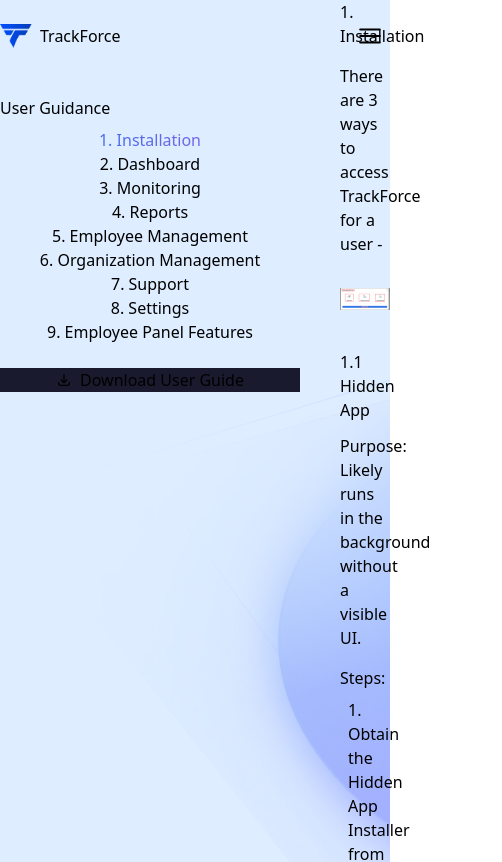
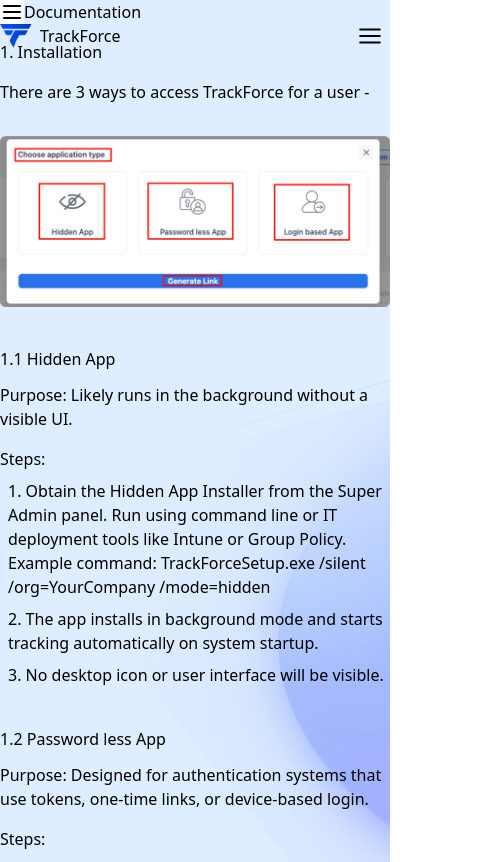
Before and after one commit to itsahadul99/trackforce-portfolio, a Next.js app: page /documentation in a window 390 px wide. Shown: the top 862 px of the page, 502 px wide, since content can reach past the window. Built offline with nearby package versions, Linux system fonts and the light colour scheme.

Commit message:
Refactor About and Documentation components for improved layout and responsiveness

```diff
--- a/src/features/about/AboutMission.tsx
+++ b/src/features/about/AboutMission.tsx
@@ -17,8 +17,8 @@
 });
 const AboutMission = () => {
     return (
-        <div className='w-full h-[80vh]  flex justify-between items-center gap-10'>
-            <div className="w-[50%]">
+        <div className='w-full h-[80vh]  flex flex-col lg:flex-row justify-between items-center gap-10'>
+            <div className="w-full lg:w-[50%]">
                 <div className="flex flex-col justify-center">
                     <div className="content_title_border_new w-fit mb-1 button">
                         <div className="px-4 py-2 text-sm font-semibold content_title_text_new">
@@ -63,7 +63,7 @@
                     </div>
                 </div>
             </div>
-            <div className="w-[50%]">
+            <div className="w-full lg:w-[50%]">
                 <div className="relative w-full flex justify-end">
                     <motion.div
                         className="absolute -top-48 right-14 z-20"
--- a/src/features/about/AboutVision.tsx
+++ b/src/features/about/AboutVision.tsx
@@ -23,8 +23,8 @@
             <div className="absolute top-0 left-0 w-[300px] h-[300px] bg-green-500/10 rounded-full blur-[120px]" />
             <div className="absolute bottom-0 right-0 w-[300px] h-[300px] bg-blue-500/10 rounded-full blur-[120px]" />
 
-            <div className="z-10  h-full flex gap-12 justify-between items-center">
-                <div className="w-[50%]">
+            <div className="z-10  h-full flex flex-col lg:flex-row gap-12 justify-between items-center">
+                <div className="w-full lg:w-[50%]">
                     <div className="relative w-full ">
                          {/* Time tracking image */}
                          <motion.div
@@ -62,7 +62,7 @@
 
                     </div>
                 </div>
-                <div className="w-[50%] h-full  flex items-center">
+                <div className="w-full lg:w-[50%] h-full  flex items-center">
                     <div className="">
                         <div className='flex justify-start'>
                             <div className="section_title_border  w-fit  text-black rounded-full mb-6">
--- a/src/features/about/AboutWhatWeDo.tsx
+++ b/src/features/about/AboutWhatWeDo.tsx
@@ -3,7 +3,7 @@
 import AboutMission from "./AboutMission";
 const AboutWhatWeDo = () => {
   return (
-    <section className="w-full bg-gradient-to-b from-[#e8ecf8] via-[#edf0fa] to-[#e8ecf8] py-20 bg-[url('/ourMission.png')] bg-cover bg-center bg-no-repeat">
+    <section className="w-full bg-gradient-to-b from-[#e8ecf8] via-[#edf0fa] to-[#e8ecf8] px-4 py-20 bg-[url('/ourMission.png')] bg-cover bg-center bg-no-repeat">
       <div className="max-w-[1300] mx-auto">
         {/* Header */}
         <div className="text-center">
--- a/src/features/blog/BlogCards.tsx
+++ b/src/features/blog/BlogCards.tsx
@@ -92,7 +92,7 @@
         sortOptions.find((o) => o.value === sortBy)?.label ?? "Sort by";
 
     return (
-        <section className="bg-[#DEEDFF]  max-w-[1300] mx-auto p-14 rounded-2xl my-24 bg-[url('/blogBg.png')] bg-no-repeat bg-cover bg-top">
+        <section className="bg-[#DEEDFF]  max-w-[1300] mx-auto p-4 md:p-8 lg:p-14 rounded-2xl my-24 bg-[url('/blogBg.png')] bg-no-repeat bg-cover bg-top">
             <div className="max-w-[1200px] xl:max-w-[1300px] mx-auto ">
                 <div className="grid grid-cols-1 lg:grid-cols-2 gap-10 items-center justify-center rounded-2xl overflow-hidden ">
                     <motion.div
@@ -117,7 +117,7 @@
                         whileInView={{ x: 0, opacity: 1 }}
                         viewport={{ once: true, amount: 0.3 }}
                         transition={{ duration: 0.3, ease: "easeOut" }}
-                        className="p-8 lg:p-10"
+                        className="p-4 lg:p-10"
                     >
                         <div className='flex'>
                             <div className="flex justify-center ">
--- a/src/features/documentation/DocContent.tsx
+++ b/src/features/documentation/DocContent.tsx
@@ -9,7 +9,7 @@
       initial={{ x: 100, opacity: 0 }}
       animate={{ x: 0, opacity: 1 }}
       transition={{ duration: 0.6, ease: "easeOut" }}
-      className="flex-1 min-w-0"
+      className="flex-1 min-w-0 bg-transparent"
     >
       {activeSection === "installation" && <InstallationSection />}
       {activeSection === "dashboard" && <PlaceholderSection title="2. Dashboard" />}
--- a/src/features/documentation/DocSidebar.tsx
+++ b/src/features/documentation/DocSidebar.tsx
@@ -17,27 +17,55 @@
 interface DocSidebarProps {
   activeSection: string;
   onSectionChange: (id: string) => void;
+  isOpen?: boolean;
+  onClose?: () => void;
 }
 
-const DocSidebar = ({ activeSection, onSectionChange }: DocSidebarProps) => {
+const DocSidebar = ({ activeSection, onSectionChange, isOpen = false, onClose }: DocSidebarProps) => {
   return (
+    <>
+      {/* Backdrop for mobile overlay */}
+      {isOpen && (
+        <div
+          className="fixed inset-0 bg-black/40 z-40 lg:hidden"
+          onClick={() => onClose?.()}
+          aria-hidden
+        />
+      )}
+
       <motion.div
-      initial={{ x: -100, opacity: 0 }}
+        initial={{ x: -120, opacity: 0 }}
         animate={{ x: 0, opacity: 1 }}
-      transition={{ duration: 0.6, ease: "easeOut" }}
-      className="w-[300px] shrink-0 sticky top-24 self-start"
+        transition={{ duration: 0.5, ease: "easeOut" }}
+        className={
+          isOpen
+            ? "fixed left-0 z-[100] top-22 h-full max-h-[calc(100vh-5rem)] overflow-y-auto w-3/4 max-w-xs bg-white p-4 overflow-auto lg:static lg:w-[300px] lg:sticky lg:top-32 lg:self-start"
+            : "hidden lg:block w-[300px] shrink-0 sticky top-32 self-start z-[99]"
+        }
       >
-      <h2 className="text-[28px] font-semibold text-[#1a1a2e] mb-2">User Guidance</h2>
+        <div className="flex items-center justify-between mb-4 lg:mb-2">
+          <h2 className="text-[22px] lg:text-[28px] font-semibold text-[#1a1a2e]">User Guidance</h2>
+          {isOpen && (
+            <button onClick={() => onClose?.()} className="lg:hidden p-2 rounded-md">
+              <svg className="w-5 h-5" fill="none" stroke="currentColor" viewBox="0 0 24 24" strokeWidth={2}>
+                <path strokeLinecap="round" strokeLinejoin="round" d="M6 18L18 6M6 6l12 12" />
+              </svg>
+            </button>
+          )}
+        </div>
 
-      <nav className="flex flex-col ">
+        <nav className="flex flex-col">
           {menuItems.map((item) => (
             <button
               key={item.id}
-            onClick={() => onSectionChange(item.id)}
-            className={` border-y text-left px-4 py-2  text-lg font-medium transition-colors ${
+              onClick={() => {
+                onSectionChange(item.id);
+                onClose?.();
+              }}
+              className={` text-left px-3 py-2 text-base md:text-lg font-medium transition-colors rounded-md ${
                 activeSection === item.id
                   ? "font-semibold bg-transparent"
-                : "text-[#1a1a2e]/70 hover:bg-gray-100 hover:rounded-lg hover:border-transparent"
+                  : "text-[#1a1a2e]/70 hover:bg-gray-100"
               }`}
               style={
                 activeSection === item.id
@@ -54,13 +82,16 @@
           ))}
         </nav>
 
-      <button className="mt-6 w-full flex items-center justify-center gap-2 bg-[#1a1a2e] text-white text-sm font-medium px-6 py-3 rounded-lg hover:bg-[#2a2a3e] transition-colors">
+        <div className="mt-6 lg:mt-8">
+          <button className="w-full flex items-center justify-center gap-2 bg-[#1a1a2e] text-white text-sm font-medium px-4 py-3 rounded-lg hover:bg-[#2a2a3e] transition-colors">
             <svg className="w-4 h-4" fill="none" viewBox="0 0 24 24" stroke="currentColor" strokeWidth={2}>
               <path strokeLinecap="round" strokeLinejoin="round" d="M4 16v1a3 3 0 003 3h10a3 3 0 003-3v-1m-4-4l-4 4m0 0l-4-4m4 4V4" />
             </svg>
             Download User Guide
           </button>
+        </div>
       </motion.div>
+    </>
   );
 };
 
--- a/src/features/documentation/Documentation.tsx
+++ b/src/features/documentation/Documentation.tsx
@@ -7,6 +7,7 @@
 
 const Documentation = () => {
     const [activeSection, setActiveSection] = useState("installation");
+    const [mobileSidebarOpen, setMobileSidebarOpen] = useState(false);
 
     return (
         <div className="relative bg-white min-h-screen py-12">
@@ -19,11 +20,32 @@
                 className="absolute bottom-0 left-0 w-full h-1/2 bg-cover bg-center bg-no-repeat pointer-events-none"
                 style={{ backgroundImage: "url('/docbg2.png')" }}
             />
-            <div className="relative z-10 w-full max-w-[1300] mx-auto px-4 py-20">
-                <div className="flex gap-10">
+            <div className="relative z-10 w-full max-w-[1300px] mx-auto px-4 py-12 lg:py-20">
+                {/* Mobile toggle */}
+                <div className="lg:hidden mb-4 flex items-center justify-between">
+                    <button
+                        className="px-3 py-2 rounded-md bg-white border shadow-sm"
+                        onClick={() => setMobileSidebarOpen(true)}
+                        aria-label="Open documentation menu"
+                    >
+                        <svg className="w-6 h-6" fill="none" stroke="currentColor" viewBox="0 0 24 24" strokeWidth={2}>
+                            <path strokeLinecap="round" strokeLinejoin="round" d="M4 6h16M4 12h16M4 18h16" />
+                        </svg>
+                    </button>
+                    <div className="text-center w-full">
+                        <h1 className="text-lg font-semibold">Documentation</h1>
+                    </div>
+                </div>
+
+                <div className="flex flex-col lg:flex-row gap-6 z-[99]">
                     <DocSidebar
                         activeSection={activeSection}
-                        onSectionChange={setActiveSection}
+                        onSectionChange={(id: string) => {
+                            setActiveSection(id);
+                            setMobileSidebarOpen(false);
+                        }}
+                        isOpen={mobileSidebarOpen}
+                        onClose={() => setMobileSidebarOpen(false)}
                     />
                     <DocContent activeSection={activeSection} />
                 </div>
```
Lines whose indentation alone changed are shown as unchanged.
